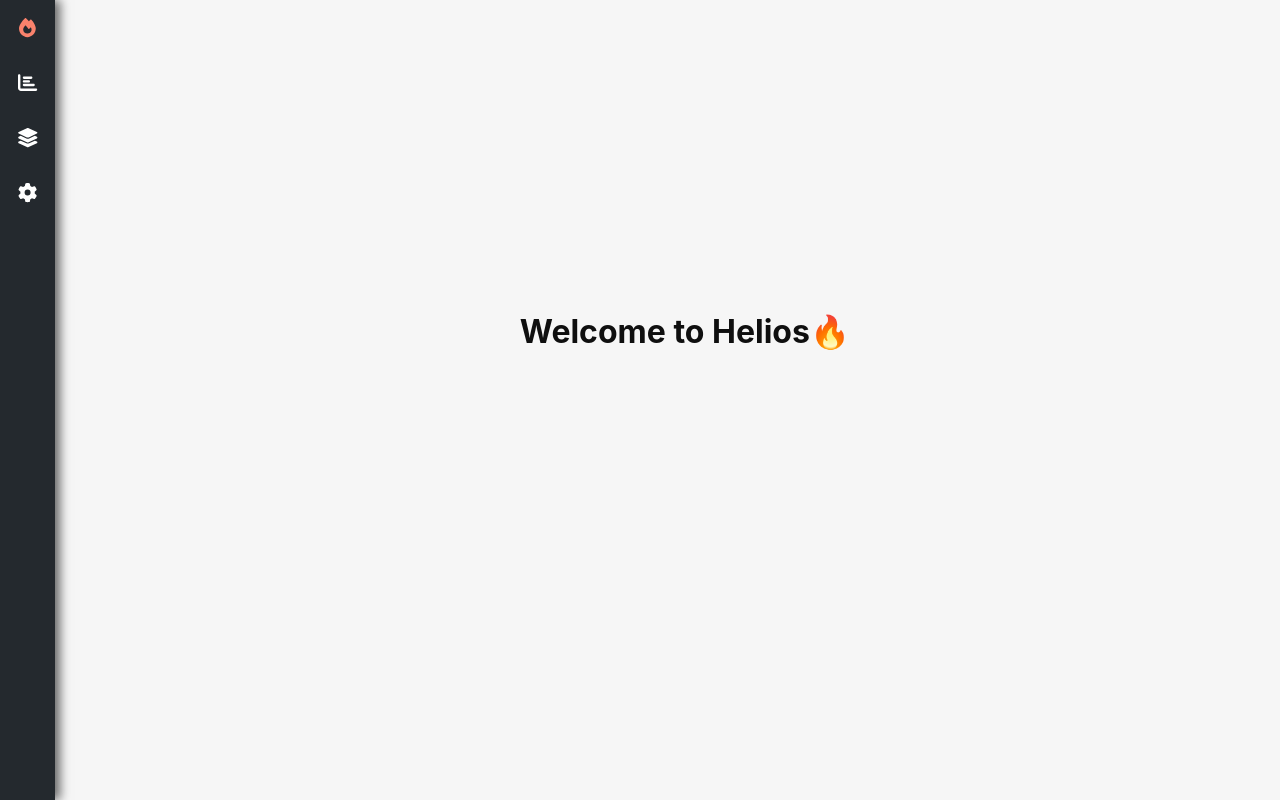
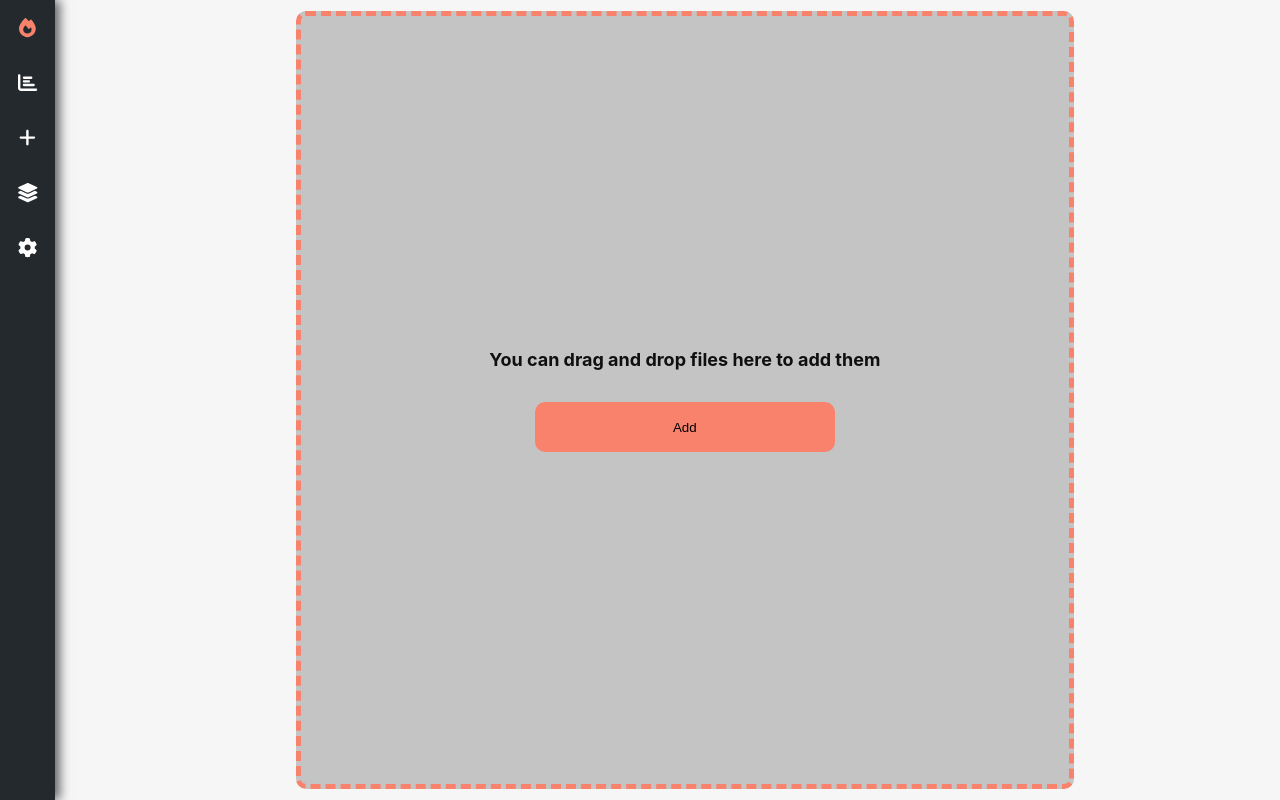
Before and after one commit to DanDuguay/helios, a Vue app: page / in a window 1280 px wide. Built offline with nearby package versions, Linux system fonts and the light colour scheme.

Commit message:
add page added

```diff
--- a/src/App.vue
+++ b/src/App.vue
@@ -1,12 +1,13 @@
 <script setup lang="ts">
   import Navbar from './components/Navbar.vue';
   import Home from './pages/Home.vue'
+  import Add from './pages/Add.vue';
 </script>
 
 <template>
     <Navbar />
     <div :class="$style.container">
-      <Home />
+      <Add />
     </div>
 </template>
 
--- a/src/components/Navbar.vue
+++ b/src/components/Navbar.vue
@@ -11,6 +11,9 @@
                     </li>
                     <li :class="[$style.item]">
                         <font-awesome-icon :class="$style.icon" :icon="['fas', 'chart-bar']" />
+                    </li>
+                    <li :class="$style.item">
+                        <font-awesome-icon :class="$style.icon" :icon="['fas', 'plus']" />
                     </li>
                     <li :class="$style.item">
                         <font-awesome-icon :class="$style.icon" :icon="['fas', 'layer-group']" />
--- a/src/main.ts
+++ b/src/main.ts
@@ -7,13 +7,14 @@
 ///////////////////////////////////////
 import { library } from '@fortawesome/fontawesome-svg-core'
 import { FontAwesomeIcon } from '@fortawesome/vue-fontawesome'
-import { faFire , faChartBar , faLayerGroup , faGear } from '@fortawesome/free-solid-svg-icons'
+import { faFire , faChartBar , faLayerGroup , faGear , faPlus } from '@fortawesome/free-solid-svg-icons'
 
 /* add icons to the library */
 library.add(faFire)
 library.add(faChartBar)
 library.add(faLayerGroup)
 library.add(faGear)
+library.add(faPlus)
 ////////////////////////////////////////
 
 
--- /dev/null
+++ b/src/pages/Add.vue
@@ -0,0 +1,53 @@
+<script setup lang="ts">
+</script>
+
+<template>
+    <div :class="$style.container">
+        <div :class="$style.form">
+            <p :class="$style.title">You can drag and drop files here to add them</p>
+            <button :class="$style.add">Add</button>
+        </div>
+    </div>
+</template>
+
+<style module>
+.container{
+    display:flex;
+    width:100%;
+    height: 100vh;
+}
+.input{
+    visibility: hidden;
+}
+.form{
+    border-style: dashed;
+    background-color: rgba(0,0,0,0.2);
+    cursor: pointer;
+    border-width: 5px;
+    border-color: #f9826C;
+    display: flex;
+    flex-direction: column;
+    margin: auto;
+    max-width: 800px;
+    max-height: 800px;
+    width: 60vw;
+    height: 60vw;
+    border-radius: 10px;
+}
+.title{
+    font-weight: 700;
+    margin: auto;
+    margin-bottom: 15px;
+    font-size: large;
+}
+.add{
+    width: 300px;
+    height: 50px;
+    background-color: #f9826C;
+    cursor: pointer;
+    border: none;
+    border-radius: 10px;
+    margin: auto;
+    margin-top: 15px;
+}
+</style>
--- a/src/pages/Groups.vue
+++ b/src/pages/Groups.vue
@@ -0,0 +1,21 @@
+<script setup lang="ts">
+</script>
+
+<template>
+    <div :class="$style.container">
+        <h1 :class="$style.title">
+            Welcome to Helios🔥
+        </h1>
+    </div>
+</template>
+
+<style module>
+.container{
+    display:flex;
+    width:100%;
+}
+.title{
+    margin:auto;
+    margin-top:40vh
+}
+</style>
--- a/src/pages/Simulations.vue
+++ b/src/pages/Simulations.vue
@@ -0,0 +1,21 @@
+<script setup lang="ts">
+</script>
+
+<template>
+    <div :class="$style.container">
+        <h1 :class="$style.title">
+            Welcome to Helios🔥
+        </h1>
+    </div>
+</template>
+
+<style module>
+.container{
+    display:flex;
+    width:100%;
+}
+.title{
+    margin:auto;
+    margin-top:40vh
+}
+</style>
```
